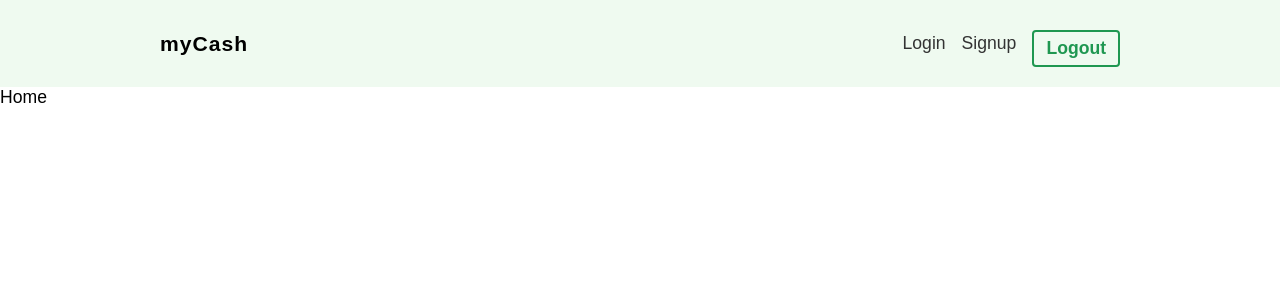
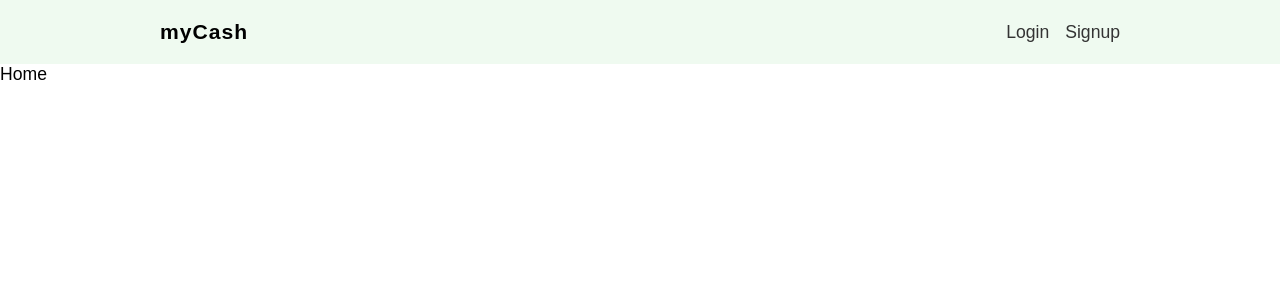
Before and after one commit to zeek-mansur/Cash-Manager, a React (Create React App) app: page / in a window 1280 px wide. Shown: the top 300 px of the page. Built offline with nearby package versions, Linux system fonts and the light colour scheme.

Commit message:
Conditionally Showing User Content

```diff
--- a/src/components/Navbar.js
+++ b/src/components/Navbar.js
@@ -2,20 +2,37 @@
 import {useLogout} from '../hooks/useLogout'
 
 import { Link } from 'react-router-dom'
+import { useAuthContext } from '../hooks/useAuthContext'
 
 export default function Navbar() {
 
   const {logout} = useLogout()
+  const { user } = useAuthContext()
+
+
   return (
     <nav className={styles.navbar}>
 
         <ul>
             <li className={styles.title}>myCash</li>
-            <li><Link to="/login">Login</Link></li>
-            <li><Link to="/signup">Signup</Link></li>
+           {!user && (
+             <>
+             <li><Link to="/login">Login</Link></li>
+              <li><Link to="/signup">Signup</Link></li>
+             </>
+           )
+
+           }
+           {user && (
+           <>
+            <li>hello, {user.displayName}</li>
             <li>
-              <button className='btn' onClick={logout}>Logout</button>
+             <button className='btn' onClick={logout}>Logout</button>
             </li>
+           </>
+           )
+
+           }
         </ul>
 
     </nav>
```
